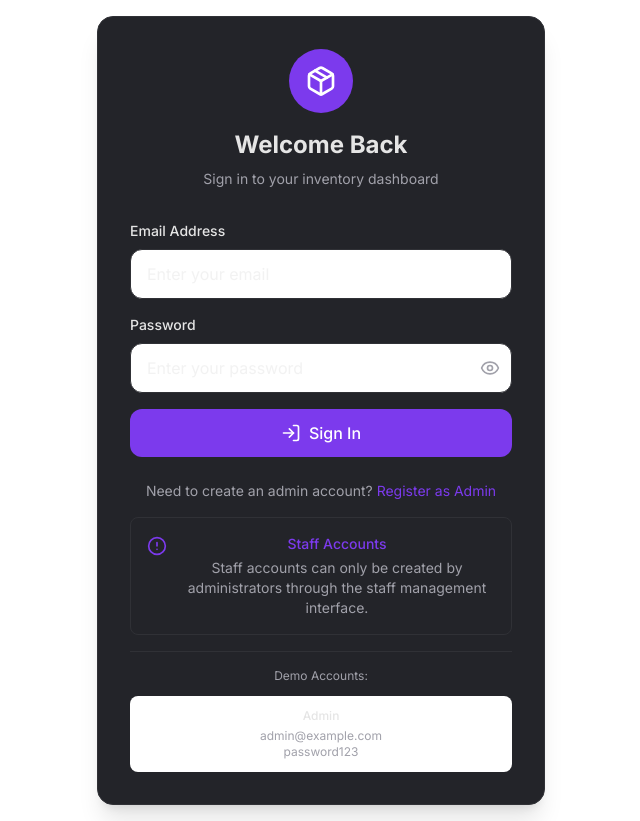
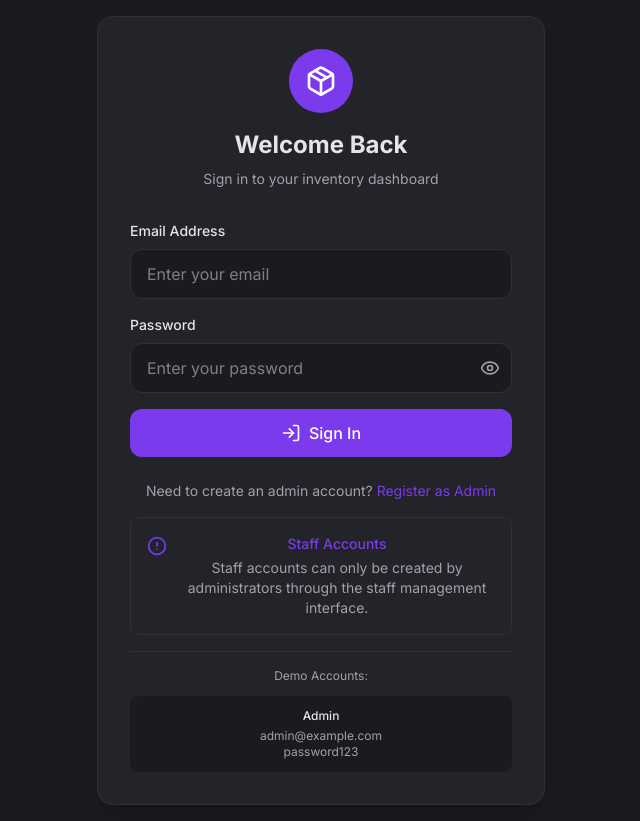
Before and after one commit to Kashina69/InventLabs, a Next.js app in the folder client/: page /login in a window 1280 px wide. Shown: the whole page, without its empty margins (319-959 px from the left). Built offline with nearby package versions, Linux system fonts and the light colour scheme; no server answers.

Commit message:
update styles for dark mode and improve logout functionality

```diff
--- a/client/src/app/globals.css
+++ b/client/src/app/globals.css
@@ -1,8 +1,8 @@
 @import "tailwindcss";
 
 :root {
-  --background: #ffffff;
-  --foreground: #171717;
+  --background: #1a1b1f;
+  --foreground: #ededed;
 
 }
 
@@ -98,7 +98,7 @@ body {
   }
 
   .mobile-table-row {
-    @apply block sm:table-row border-b  mb-4 sm:mb-0 sm:bg-transparent rounded-lg sm:rounded-none p-4 sm:p-0;
+    @apply block sm:table-row border-b mb-4 sm:mb-0 sm:bg-transparent rounded-lg sm:rounded-none p-4 sm:p-0;
   }
 
   .mobile-table-cell {
@@ -118,27 +118,35 @@ body {
 .bg-background {
   background-color: var(--background);
 }
+
 .bg-surface {
   background-color: var(--surface);
 }
+
 .bg-accent {
   background-color: var(--accent);
 }
+
 .bg-danger {
   background-color: var(--danger);
 }
+
 .text-primary {
   color: var(--text);
 }
+
 .text-muted {
   color: var(--muted);
 }
+
 .text-accent {
   color: var(--accent);
 }
+
 .text-danger {
   color: var(--danger);
 }
+
 .border-custom {
   border-color: var(--border);
 }
--- a/client/src/components/layout/header.tsx
+++ b/client/src/components/layout/header.tsx
@@ -4,6 +4,7 @@ import { useState } from "react";
 import { Menu, Bell, User, LogOut, Settings } from "lucide-react";
 import { useAuthStore } from "@/store/auth";
 import Link from "next/link";
+import { useRouter } from "next/navigation";
 
 interface HeaderProps {
   onMenuClick: () => void;
@@ -12,6 +13,7 @@ interface HeaderProps {
 export default function Header({ onMenuClick }: HeaderProps) {
   const [showUserMenu, setShowUserMenu] = useState(false);
   const { user, logout } = useAuthStore();
+  const router = useRouter();
 
   return (
     <header className="h-16 bg-surface border-b border-custom flex items-center justify-between px-4 sm:px-6 flex-shrink-0">
@@ -79,8 +81,11 @@ export default function Header({ onMenuClick }: HeaderProps) {
                   Settings
                 </Link>
                 <button
-                  onClick={logout}
-                  className="w-full   flex items-center gap-3 px-3 py-2 text-sm  text-red-600 hover:text-danger hover:bg-background transition-colors "
+                  onClick={() => {
+                    logout();
+                    router.push("/login");
+                  }}
+                  className="w-full flex items-center gap-3 px-3 py-2 text-sm text-red-600 hover:text-danger hover:bg-background transition-colors "
                 >
                   <LogOut className="w-4 h-4 text-red-600" />
                   Sign Out
```
